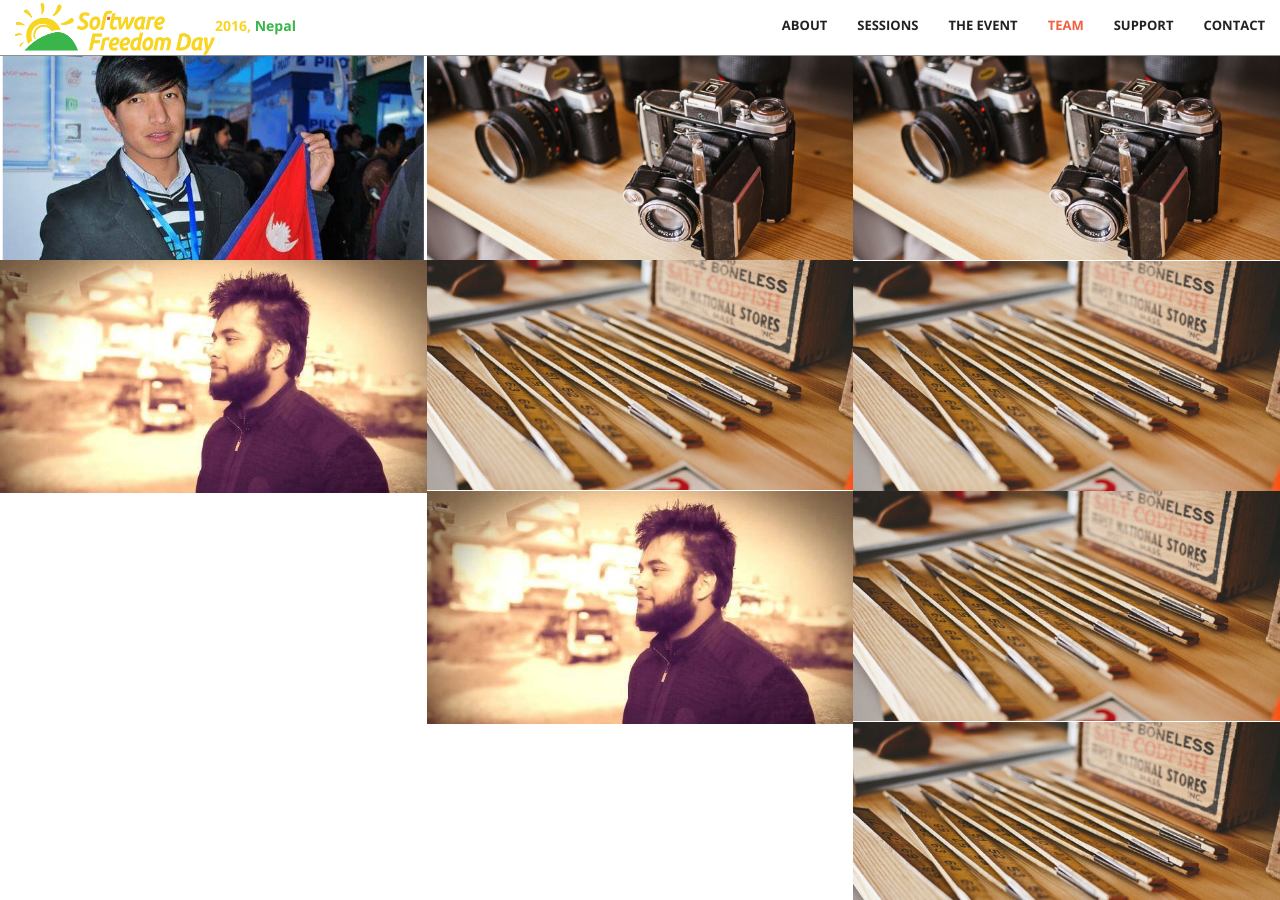
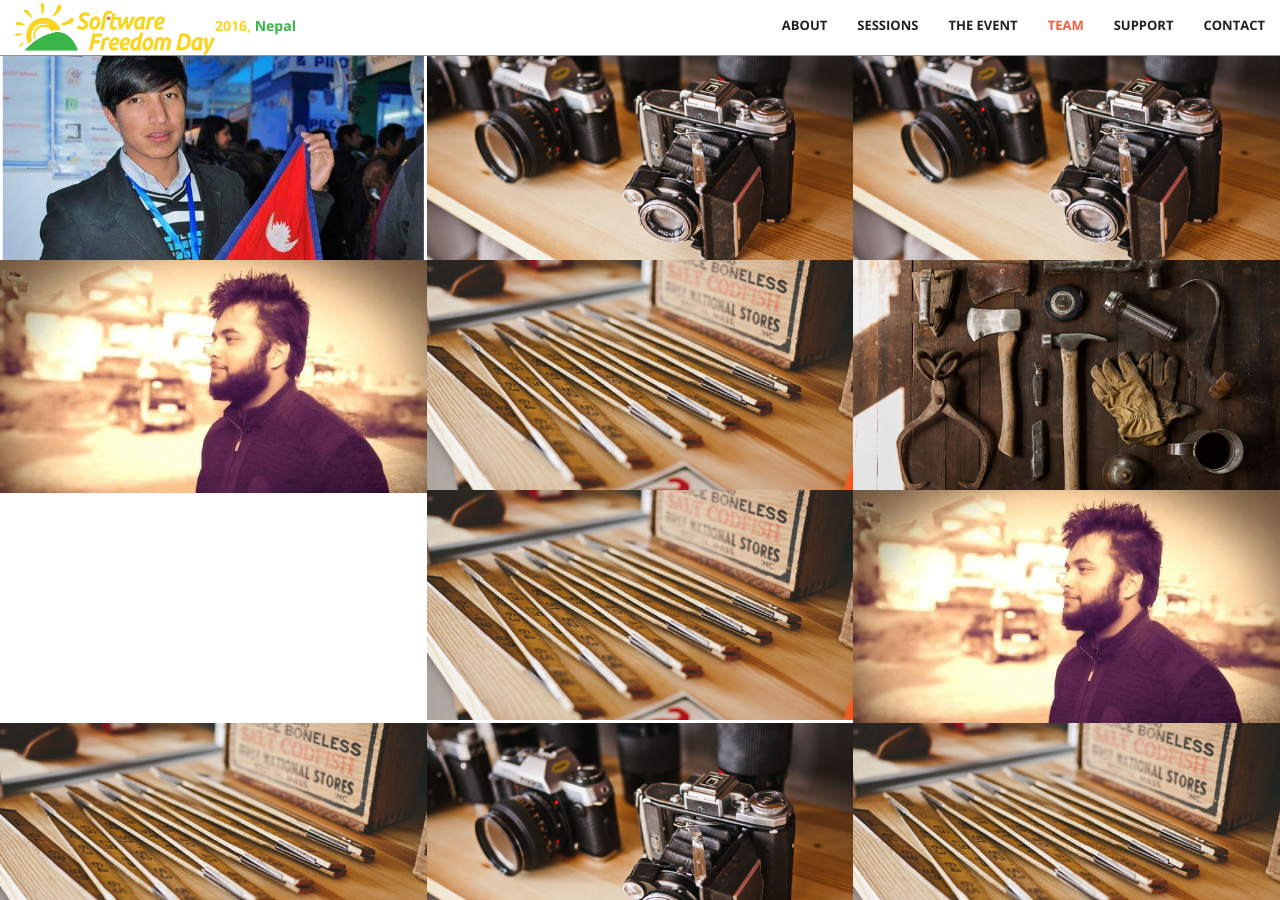
Before and after one commit to foss-np/sfd-2016, a Jekyll site: the page built from index.html, in a window 1280 px wide and 900 px high, scrolled down 2023 px. Built offline with Jekyll 4.4.1, drawn with Linux system fonts in a browser that asks for light colours.

Commit message:
Update team.html

```diff
--- a/_includes/team.html
+++ b/_includes/team.html
@@ -79,7 +79,7 @@
             </div>
             <div class="col-lg-4 col-sm-6">
                 <a href="#" class="portfolio-box">
-                    <img src="img/portfolio/6.jpg" class="img-responsive" alt="">
+                    <img src="img/team/6.jpg" class="img-responsive" alt="">
                     <div class="portfolio-box-caption">
                         <div class="portfolio-box-caption-content">
                             <div class="project-category text-faded">
@@ -139,7 +139,7 @@
             </div>
             <div class="col-lg-4 col-sm-6">
                 <a href="#" class="portfolio-box">
-                    <img src="img/portfolio/6.jpg" class="img-responsive" alt="">
+                    <img src="img/team/3.jpg" class="img-responsive" alt="">
                     <div class="portfolio-box-caption">
                         <div class="portfolio-box-caption-content">
                             <div class="project-category text-faded">
```
